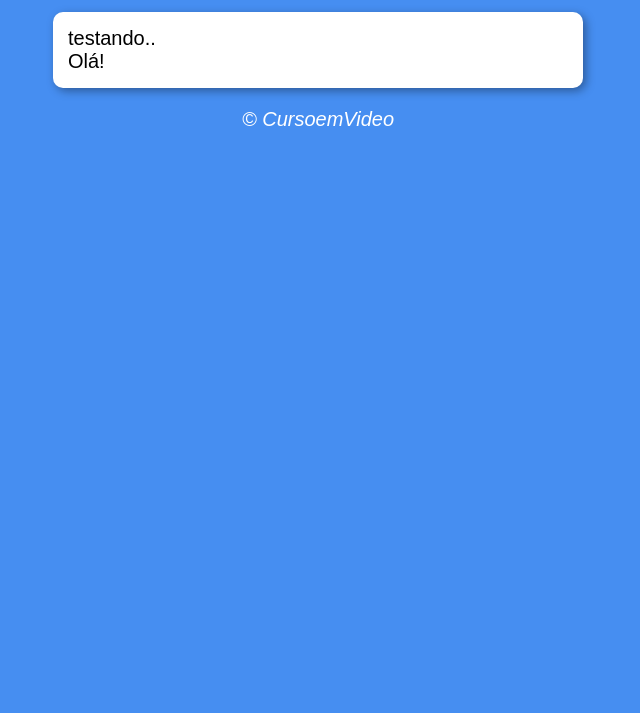
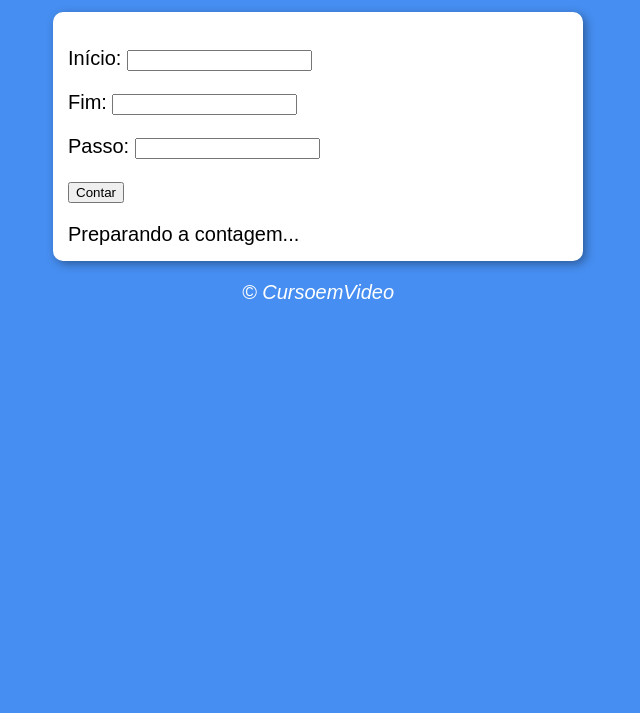
Before and after one commit to waltersilva23/javascript, a plain HTML site: page aula14ex/ex016/modelo.html in a window 1280 px wide. Shown: the part 87-800 px from the top of the page, without its empty margins (322-962 px from the left). Drawn offline with Linux system fonts and the light colour scheme.

Commit message:
update ex016 e ex017

```diff
--- a/aula14ex/ex016/modelo.html
+++ b/aula14ex/ex016/modelo.html
@@ -9,14 +9,25 @@
 </head>
 <body>
     <header>
-        <h1>Título</h1>
+        <h1>Vamos Contar</h1>
     </header>
     <section>
         <div>
-            testando..
+            <p>Início:
+                <input type="number" name="inicio" id="inicio">
+            </p>
+            <p>Fim:
+                <input type="number" name="fim" id="fim">
+            </p>
+            <p>Passo:
+                <input type="number" name="passo" id="passo">
+            </p>
+            <p>
+                <input type="button" value="Contar" onclick="contar()">
+            </p>
         </div>
-        <div>
-            Olá!
+        <div id="res">
+            Preparando a contagem...
         </div>
     </section>
     <footer>
--- a/aula14ex/ex016/script.js
+++ b/aula14ex/ex016/script.js
@@ -0,0 +1,29 @@
+function contar(){
+    var inicio = document.querySelector("input#inicio")
+    var fim = document.querySelector("input#fim")
+    var passo = document.querySelector("input#passo")
+    var res = document.querySelector('div#res')
+
+    if(inicio.value === "" || fim.value === "") {
+        res.innerHTML = "Impossível contar!"
+    } else {
+        var i =  Number(inicio.value)
+        var f = Number(fim.value)
+        var p = Number(passo.value)
+        res.innerHTML = 'Contando: <br>'
+        if(p <= 0) {
+            alert('Passo inválido. Considerando PASSO 1')
+            p = 1
+        }
+        if (i < f) {
+            for(let c = i; c <= f ;c += p) {
+                res.innerHTML += `${c} \u{1F449} `
+            }
+        } else {
+            for(let c = i; c >= f ;c -= p) {
+                res.innerHTML += `${c} \u{1F449} `
+            }
+        }
+        res.innerHTML += `\u{1F3C1} `
+    }
+}
```
Also changed, not shown: aula14ex/ex017/modelo.html (+9 -4 lines), aula14ex/ex017/script.js (+17 -0 lines).
